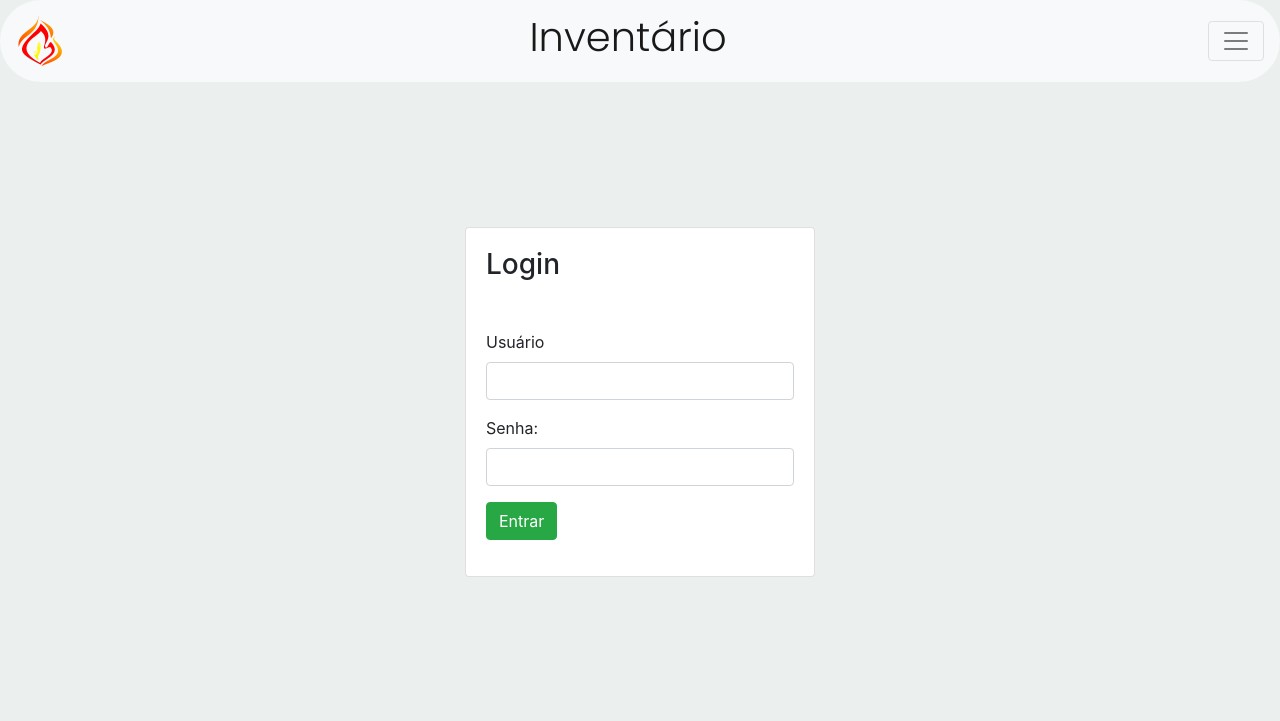
After one commit to GuilhermeCardos/Inventario, a PHP site: page /login.php in a window 1280 px wide. The commit adds this page. Shown: the top 721 px of the page. Run offline with PHP 8.4, Linux system fonts and the light colour scheme; some libraries are stand-ins or nearby versions.

Commit message:
Implementação da tela de login

```diff
--- a/css/style.css
+++ b/css/style.css
@@ -37,3 +37,12 @@ body{
     color: brown;
 
 }
+
+.login{
+
+    width: 100%;
+    height: 80vh;
+    align-items: center;
+    justify-content: center;
+    display: flex;
+}
--- a/inventario.sql
+++ b/inventario.sql
@@ -52,7 +52,7 @@ CREATE TABLE `produto` (
 CREATE TABLE `usuario` (
   `id_user` int(11) NOT NULL AUTO_INCREMENT,
   `full_name_user` varchar(255) NOT NULL,
-  `email_user`varchar(255) NOT NULL,
+  `login_name` varchar(255) NOT NULL,
   `pass_user` varchar(255) NOT NULL,
   PRIMARY KEY (id_user)
 ) ENGINE=InnoDB DEFAULT CHARSET=utf8mb4 COLLATE=utf8mb4_general_ci;
--- /dev/null
+++ b/login.php
@@ -0,0 +1,69 @@
+<!doctype html>
+<html lang="pt-br">
+    <head>
+        <!-- Required meta tags -->
+        <meta charset="utf-8">
+        <meta name="viewport" content="width=device-width, initial-scale=1">
+        <link rel="shortcut icon" href="img\icons\logoad.png" type="image/x-icon">
+        <!-- Bootstrap CSS -->
+        <link rel="stylesheet" href="css/bootstrap.min.css">
+        <!-- CSS -->
+        <link rel="stylesheet" href="css/style.css">
+        <!-- Fonte Google  -->
+        <link rel="preconnect" href="https://fonts.googleapis.com">
+        <link rel="preconnect" href="https://fonts.gstatic.com" crossorigin>
+        <link href="https://fonts.googleapis.com/css2?family=Poppins:wght@300&display=swap" rel="stylesheet">
+
+        <title>Inventário - ADMK</title>
+    </head>
+    <body id="corpo">
+        <nav class="navbar navbar-light bg-light col-sm-12 naveCor" id="redon" >
+            <img src="img\icons\chama.png" alt="Minha Figura"><a class="navbar-brand p" href="\inventario"><h1 class="titulo">Inventário</h1></a>
+
+            <button class="navbar-toggler" type="button" data-toggle="collapse" data-target="#navbarNav" aria-controls="navbarNav" aria-expanded="false" aria-label="Toggle navigation">
+                <span class="navbar-toggler-icon"></span>
+            </button>
+
+        </nav>
+
+        <!-- CONTAINER LOGIN -->
+        <div class="login">
+            <div class="container">
+                <div class="row">
+                    <div class="col-lg-4 offset-lg-4">
+                        <div class="card">
+                            <div class="card-body"><h3>Login</h3> </div>
+                            <div class="card-body">
+                                <form action="Database\login_db.php" method="post">
+                                    <div>
+                                        <div class="mb-3">
+                                            <label for="">Usuário</label>
+                                            <input type="text" name="name" id="name" class="form-control">
+                                        </div>
+                                    </div>
+                                    <div>
+                                        <div class="mb-3">
+                                            <label for="">Senha:</label>
+                                            <input type="password" name="name" id="name" class="form-control">
+                                        </div>
+                                    </div>
+                                    <div>
+                                        <div class="mb-3">
+                                            <button type="submit" class="btn btn-success">Entrar</button>
+                                        </div>
+                                    </div>
+                                </form>
+                            </div>
+                        </div>
+                    </div>
+                </div>
+            </div>
+        </div>
+
+        <!-- Optional JavaScript -->
+        <!-- jQuery first, then Popper.js, then Bootstrap JS  -->
+        <script src="https://code.jquery.com/jquery-3.2.1.slim.min.js" integrity="sha384-KJ3o2DKtIkvYIK3UENzmM7KCkRr/rE9/Qpg6aAZGJwFDMVNA/GpGFF93hXpG5KkN" crossorigin="anonymous"></script>
+        <script src="https://cdn.jsdelivr.net/npm/popper.js@1.12.9/dist/umd/popper.min.js" integrity="sha384-ApNbgh9B+Y1QKtv3Rn7W3mgPxhU9K/ScQsAP7hUibX39j7fakFPskvXusvfa0b4Q" crossorigin="anonymous"></script>
+        <script src="https://cdn.jsdelivr.net/npm/bootstrap@4.0.0/dist/js/bootstrap.min.js" integrity="sha384-JZR6Spejh4U02d8jOt6vLEHfe/JQGiRRSQQxSfFWpi1MquVdAyjUar5+76PVCmYl" crossorigin="anonymous"></script>
+    </body>
+</html>
```
Also changed, not shown: index.php (+1 -7 lines), Database/login_db.php (added).
